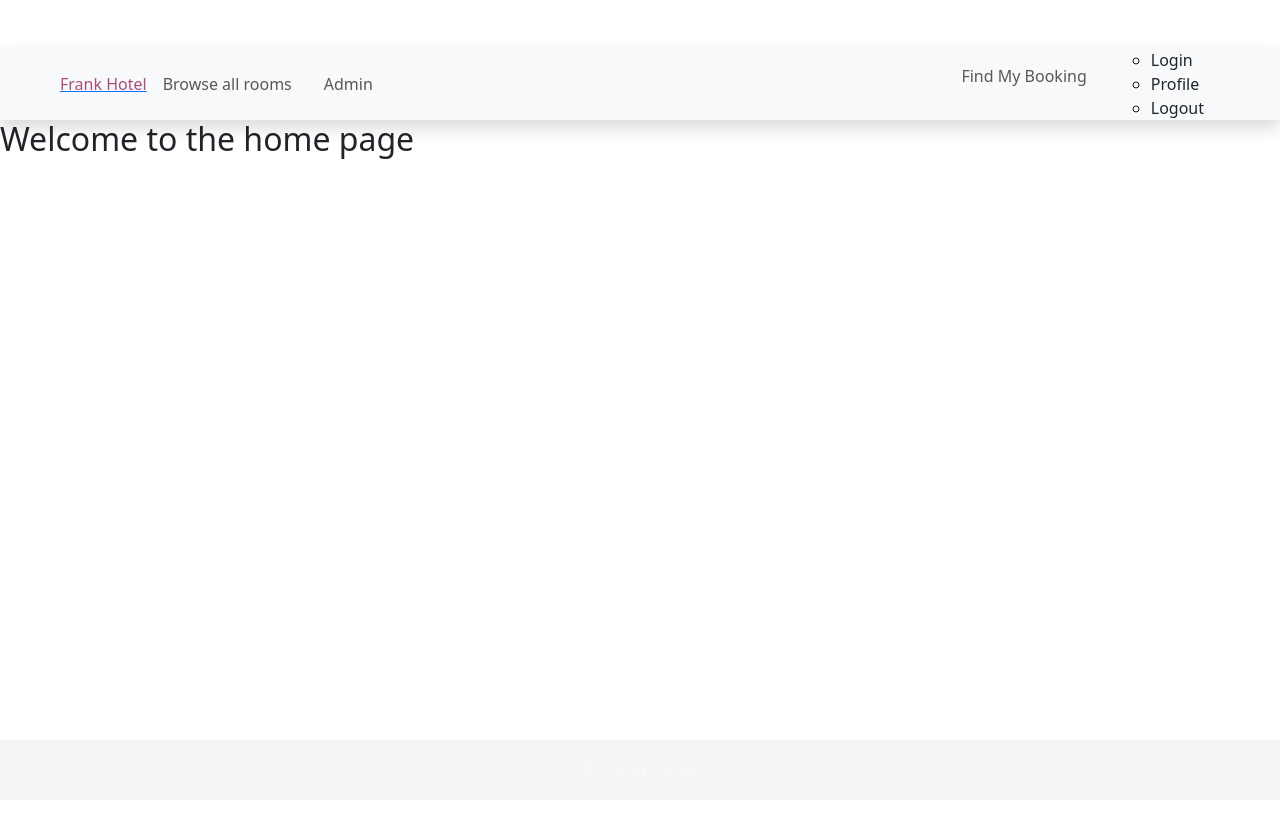
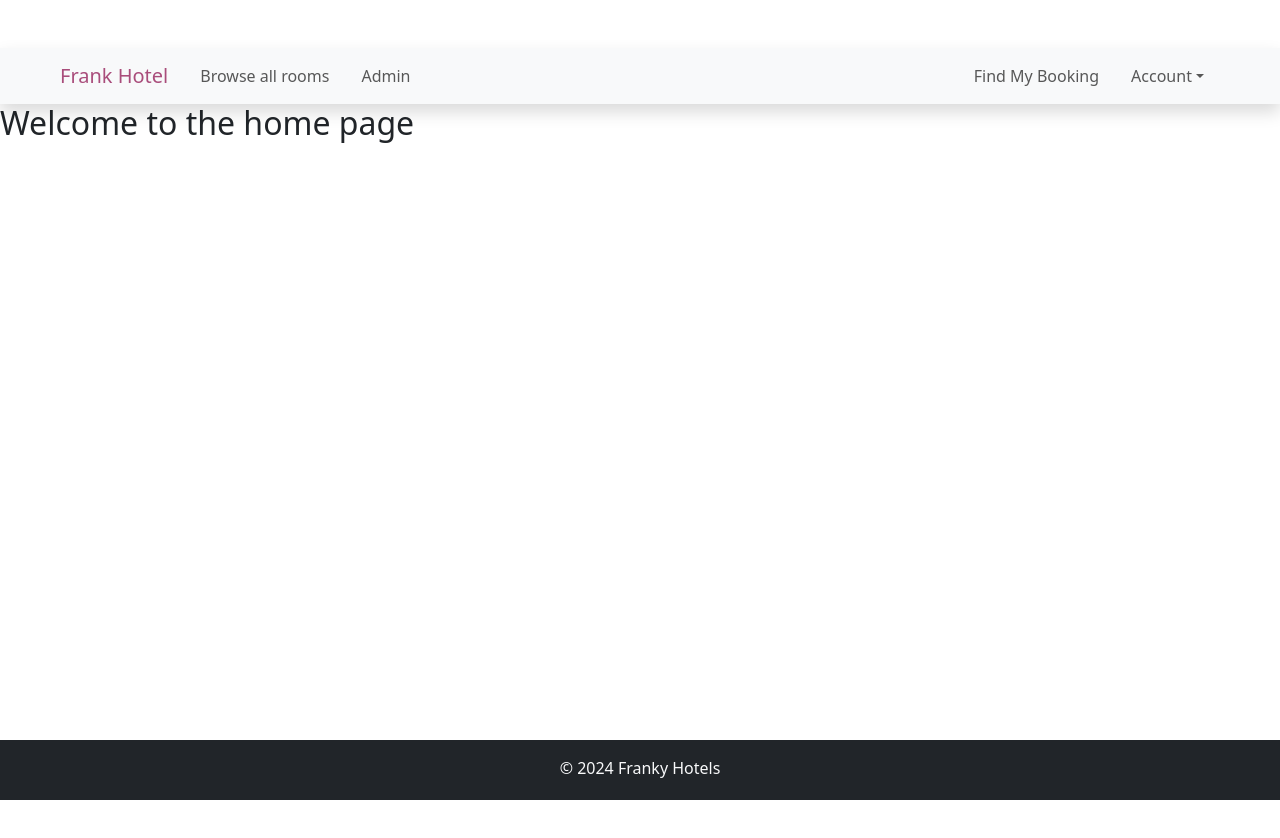
Before and after one commit to frankfarfan96/react-first-fullstack-pj-fe, a React (Vite) app: page / in a window 1280 px wide. Shown: the top 838 px of the page. Built offline with nearby package versions, Linux system fonts and the light colour scheme.

Commit message:
done structure for navbar

```diff
--- a/src/components/layout/Footer.jsx
+++ b/src/components/layout/Footer.jsx
@@ -4,12 +4,12 @@ import { Col, Container, Row } from "react-bootstrap";
 const Footer = () => {
     let today = new Date();
     return (
-        <footer className="by-dark text-light py-3 footer mt-lg-5">
+        <footer className="bg-dark text-light py-3 footer mt-lg-5">
             <Container>
 
                 <Row>
                     <Col xs={12} md={12} className="text-center">
-                        <p>&copy; {today.getFullYear} Franky Hotels</p>
+                        <p>&copy; {today.getFullYear()} Franky Hotels</p>
 
                     </Col>
 
--- a/src/components/layout/Navbar.jsx
+++ b/src/components/layout/Navbar.jsx
@@ -1,12 +1,16 @@
-import React from "react";
-import { NavLink } from "react-bootstrap";
-import { Link } from "react-router-dom";
+import React, { useState } from "react";
+import { NavLink, Link } from "react-router-dom";
 
 const Navbar = () => {
+    const [showAccount, setShowAccount] = useState(false);
+    const handleAccountClick = () => {
+        setShowAccount(!showAccount);
+    }
+
     return (
         <nav className="navbar navbar-expand-lg bg-body-tertiary px-5 shadow mt-5 sticky-top">
             <div className="container-fluid">
-                <Link to={"/"}>
+                <Link to={"/"} className="navbar-brand">
                     <span className="hotel-color">
                         Frank Hotel
                     </span>
@@ -19,8 +23,7 @@ const Navbar = () => {
                         aria-controls="navbarScroll"
                         aria-expanded="false"
                         aria-label="Toggle navigation">
-                    <span className="navbar-toggler-icon">
-                    </span>
+                    <span className="navbar-toggler-icon"></span>
                 </button>
                 <div className="collapse navbar-collapse" id="navbarScroll">
                     <ul className="navbar-nav me-auto my-2 my-lg-0 navbar-nav-scroll">
@@ -42,10 +45,18 @@ const Navbar = () => {
                                 Find My Booking
                             </NavLink>
                         </li>
+
                         <li className="nav-item dropdown">
-                            <a className="">
+                            <a className={`nav-link dropdown-toggle ${showAccount ? "show" : ""}`}
+                                href="#"
+                                data-bs-toggle="dropdown"
+                                aria-expanded="false"
+                                onClick={handleAccountClick}>
+                                {" "}
+                                Account
                             </a>
-                            <ul>
+                            <ul className={`dropdown-menu ${showAccount ? "show" : ""}`}
+                                aria-labelledby="navbarDropdown">
                                 <li>
                                     <Link to={"/login"} className="dropdown-item">
                                         Login
@@ -55,6 +66,9 @@ const Navbar = () => {
                                     <Link to={"/profile"} className="dropdown-item">
                                         Profile
                                     </Link>
+                                </li>
+                                <li>
+                                    <hr className="dropdown-divider" />
                                 </li>
                                 <li>
                                     <Link to={"/logout"} className="dropdown-item">
```
Also changed, not shown: src/App.jsx (line endings or trailing spaces). Lines whose indentation alone changed are shown as unchanged.
